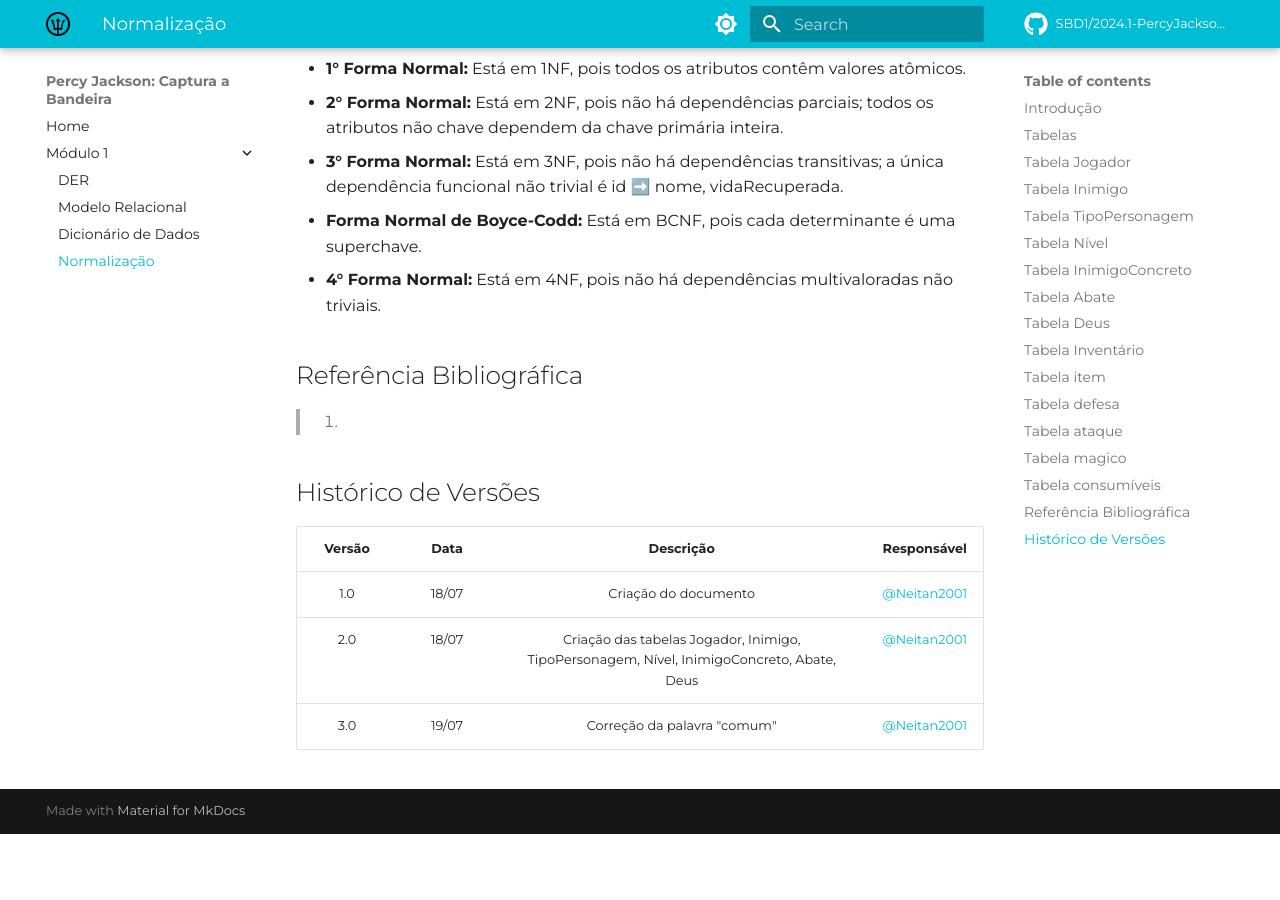
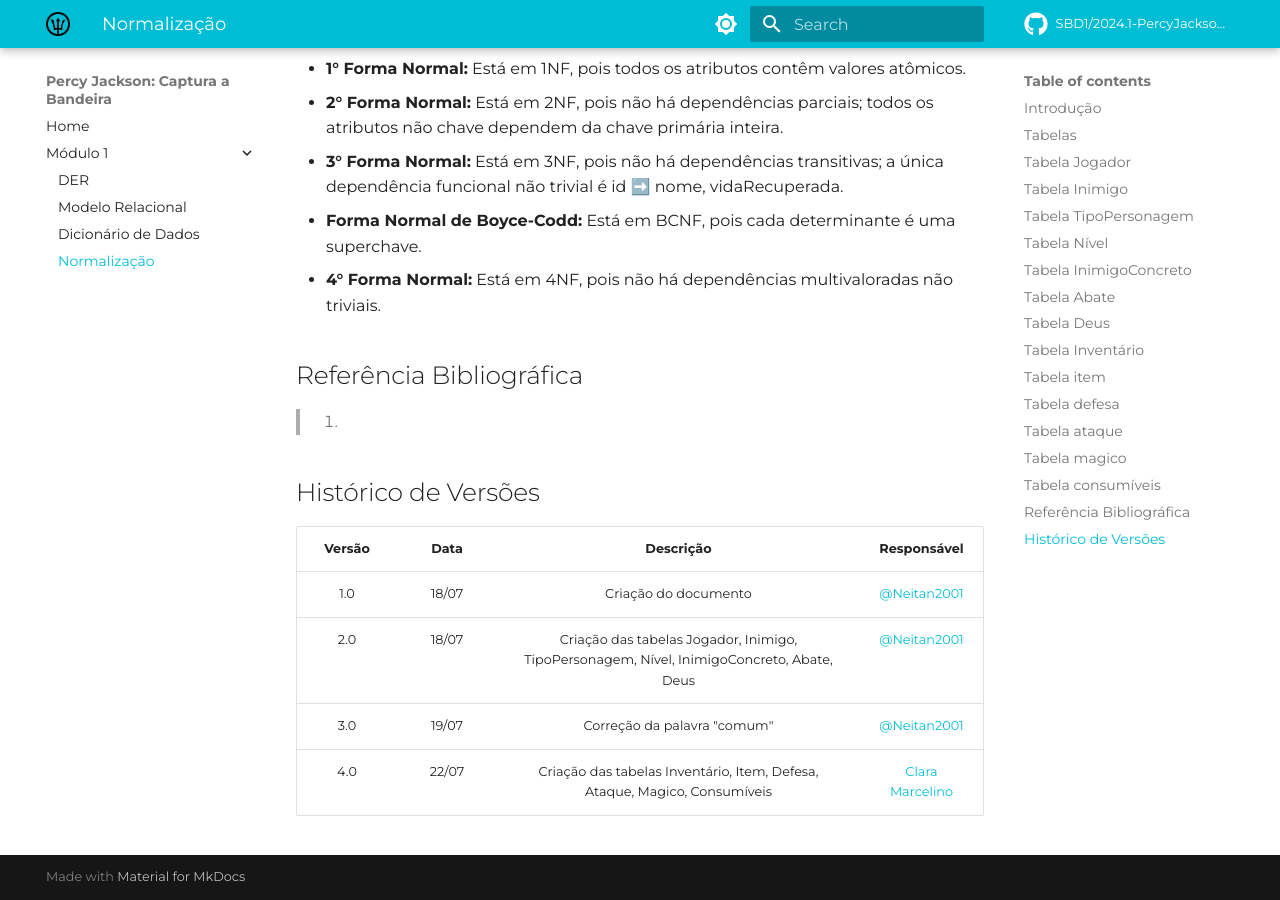
Before and after one commit to SBD1/2024.1-PercyJackson, an MkDocs documentation site: the page built from docs/modulo1/normalizacao.md, in a window 1280 px wide and 900 px high, scrolled down 7315 px. Built offline with MkDocs 1.6.1 and Material for MkDocs 9.7.7, drawn with Linux system fonts in a browser that asks for light colours; comment, search, counter and statistics services are not loaded; before the commit the page ends 8149 px from its top, so only the background shows below that.

Commit message:
adiciona tabela de versoes

```diff
--- a/docs/modulo1/normalizacao.md
+++ b/docs/modulo1/normalizacao.md
@@ -224,3 +224,4 @@ Esta tabela está dentro das seguintes Formas Normais:
 |  1.0   | 18/07 |                                   Criação do documento                                    | [@Neitan2001](https://github.com/Neitan2001) |
 |  2.0   | 18/07 | Criação das tabelas Jogador, Inimigo, TipoPersonagem, Nível, InimigoConcreto, Abate, Deus | [@Neitan2001](https://github.com/Neitan2001) |
 |  3.0   | 19/07 |                                Correção da palavra "comum"                                | [@Neitan2001](https://github.com/Neitan2001) |
+|  4.0   | 22/07 |                                Criação das tabelas Inventário, Item, Defesa, Ataque, Magico, Consumíveis                               | [Clara Marcelino](https://github.com/clara-ribeiro) |
```
